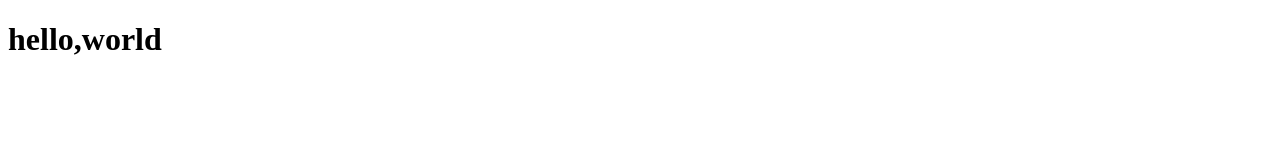
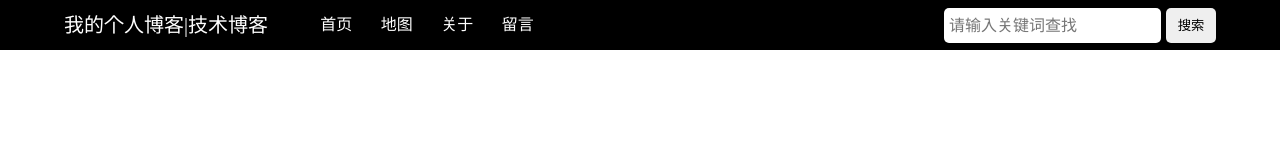
Before and after one commit to Joruno-w/vue-blog, a website: page page/index.html in a window 1280 px wide. Drawn offline with Linux system fonts and the light colour scheme.

Commit message:
create header

```diff
--- /dev/null
+++ b/page/css/base.css
@@ -0,0 +1,84 @@
+*{
+    margin: 0;
+    padding: 0;
+    list-style: none;
+    text-decoration: none;
+}
+
+a{
+    color: #fff;
+}
+
+.header{
+    height: 50px;
+    background-color: #000;
+}
+
+.header .container{
+    width: 90%;
+    height: 100%;
+    margin: 0 auto;
+    display: flex;
+    justify-content: space-between;
+    align-items: center;
+}
+
+.header .container .nav{
+    display: flex;
+}
+
+.header .container .nav .title{
+    height: 50px;
+    line-height: 50px;
+    width:50%;
+    font-size: 20px;
+}
+
+.header .container .nav ul{
+    width: 50%;
+    display: flex;
+}
+
+.header .container .nav ul li{
+    width: 70px;
+    height: 50px;
+    line-height: 50px;
+    text-align: center;
+}
+
+.header .container .nav a:hover{
+    color:#bbb;
+}
+.search{
+    display: flex;
+    justify-content: center;
+    align-items: center;
+}
+
+.search input{
+    border: none;
+    outline: none;
+    height: 25px;
+    line-height: 25px;
+    font-size: 16px;
+    padding: 5px;
+    border-radius: 5px;
+    margin-right:5px;
+}
+
+
+.search button{
+    width: 50px;
+    height: 35px;
+    outline: none;
+    border: none;
+    line-height: 35px;
+    text-align: center;
+    border-radius: 5px;
+    cursor: pointer;
+    transition: all .3s;
+}
+
+.search button:hover{
+    opacity: .8;
+}
--- a/page/index.html
+++ b/page/index.html
@@ -3,8 +3,35 @@
 <head>
     <meta charset="UTF-8">
     <title>Title</title>
+    <link rel="stylesheet" href="./css/base.css">
 </head>
 <body>
-    <h1>hello,world</h1>
+    <header class="header">
+        <div class="container">
+            <nav class="nav">
+                <div class="title">
+                    <a href="/">我的个人博客|技术博客</a>
+                </div>
+                <ul>
+                    <li>
+                        <a href="">首页</a>
+                    </li>
+                    <li>
+                        <a href="">地图</a>
+                    </li>
+                    <li>
+                        <a href="">关于</a>
+                    </li>
+                    <li>
+                        <a href="">留言</a>
+                    </li>
+                </ul>
+            </nav>
+            <div class="search">
+                <input type="text" placeholder="请输入关键词查找">
+                <button>搜索</button>
+            </div>
+        </div>
+    </header>
 </body>
 </html>
```
Also changed, not shown: page/css/index.css (added).
